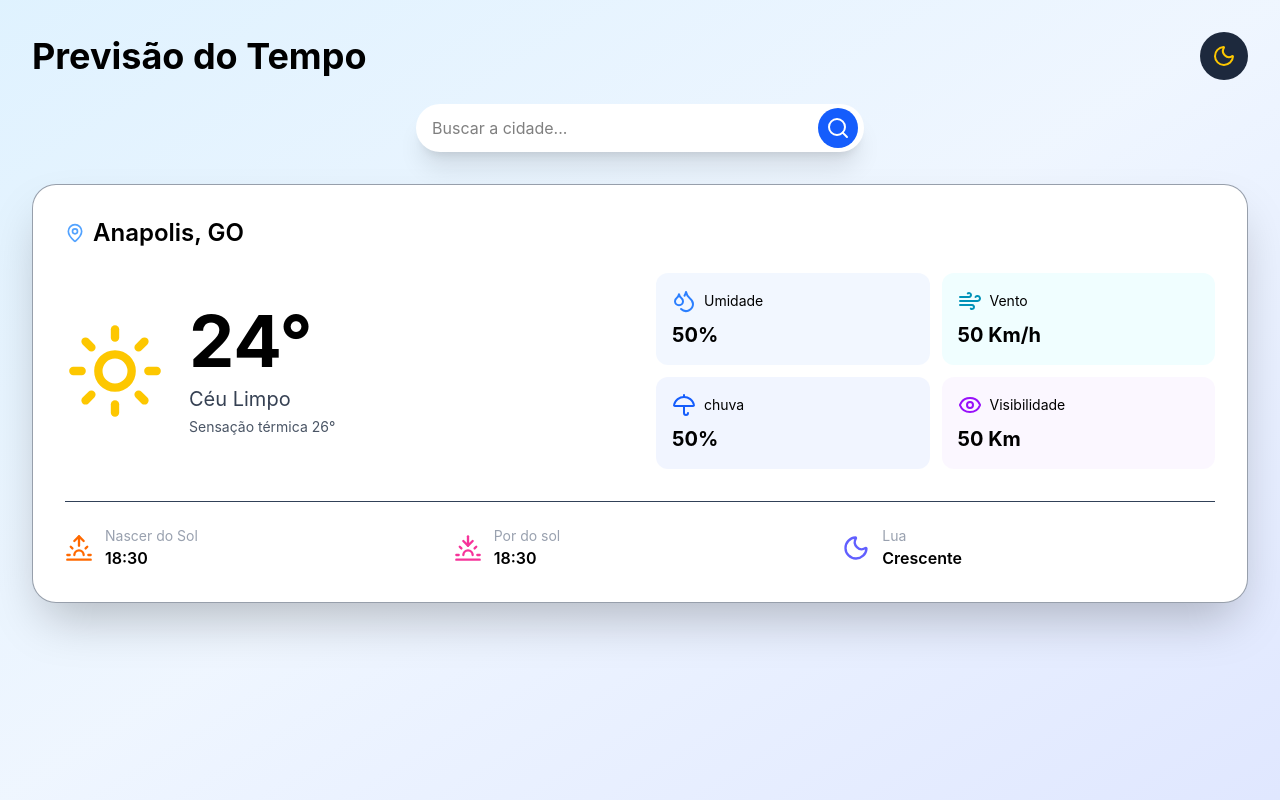
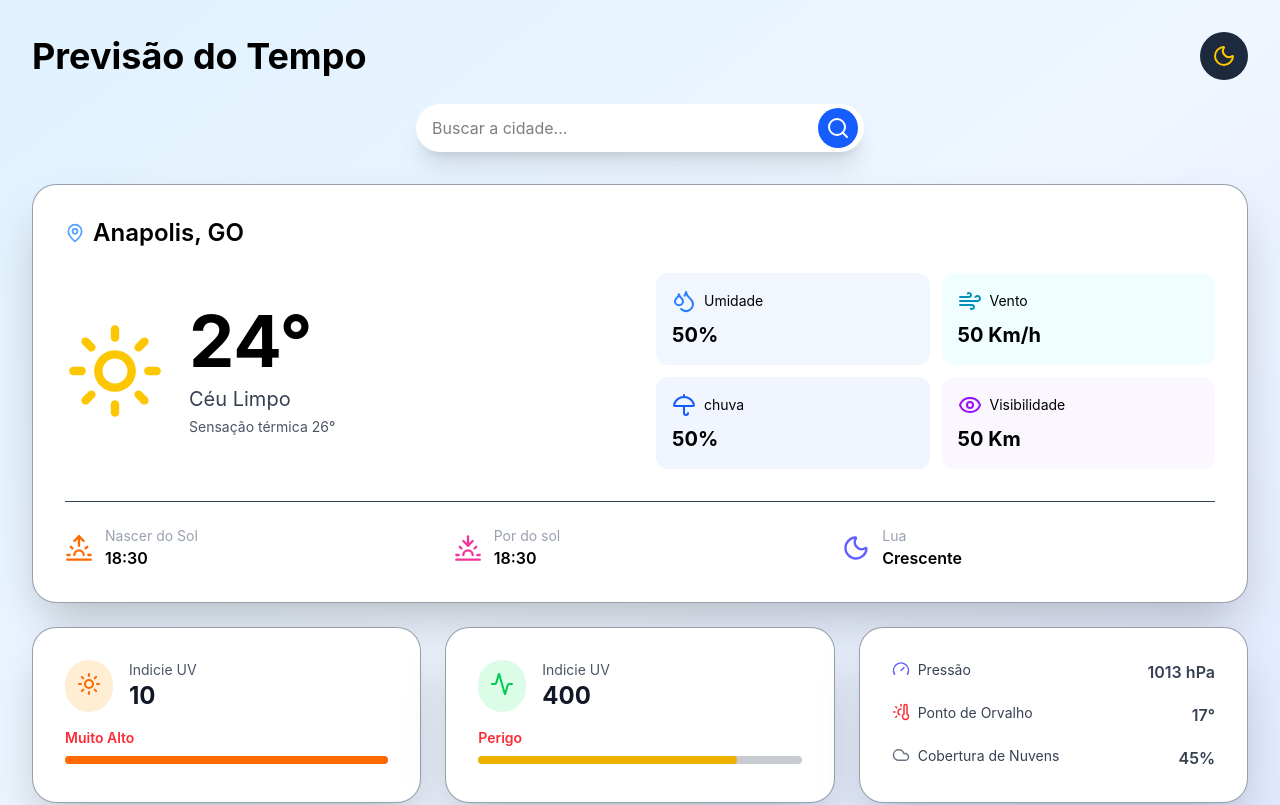
Before and after one commit to guilhermejorge0323/weather-web-APP, a React (Vite) app: page / in a window 1280 px wide. Shown: the top 805 px of the page. Built offline with nearby package versions, Linux system fonts and the light colour scheme.

Commit message:
Iniciando Card de previsao por hora

```diff
--- a/src/components/Main/Cards/Card.jsx
+++ b/src/components/Main/Cards/Card.jsx
@@ -1,6 +1,6 @@
 export const Card = ({ children }) => {
     return (
-        <div className="dark:bg-slate-800/50 bg-white shadow-2xl p-6 md:p-8 rounded-3xl backdrop-blur-xl border border-slate-700/50 mb-6">
+        <div className="dark:bg-slate-800/50 bg-white shadow-2xl p-6 md:p-8 rounded-3xl backdrop-blur-xl border border-slate-700/50">
             {children}
         </div>
     )
--- a/src/components/Main/Cards/MainCard/MainCard.jsx
+++ b/src/components/Main/Cards/MainCard/MainCard.jsx
@@ -6,10 +6,12 @@ import { TitleMainCard } from "./TittleMainCard"
 
 export const MainCard = () => {
     return (
-        <Card>
-            <TitleMainCard />
-            <InfoMainCard />
-            <SunriseDetails />
-        </Card>
+        <div className="mb-6">
+            <Card>
+                <TitleMainCard />
+                <InfoMainCard />
+                <SunriseDetails />
+            </Card>
+        </div>
     )
 }
--- /dev/null
+++ b/src/components/Main/Cards/MetricCards/MetricCard.jsx
@@ -0,0 +1,51 @@
+import { Card } from "../Card"
+import { ProgressBarMetric } from "./ProgressBarMetric";
+
+export const MetricCard = ({ icon, label, value, type }) => {
+    const getStatus = (val, metricType) => {
+        if(metricType === "uv") {
+            if (val <= 2) return ( <p className="text-sm font-semibold text-orange-500">Baixo</p> );
+            if (val <= 5) return ( <p className="text-sm font-semibold text-orange-500">Moderado</p> );
+            if (val <= 7) return ( <p className="text-sm font-semibold text-red-500">Alto</p> );
+            return ( <p className="text-sm font-semibold text-red-500">Muito Alto</p>);
+        }
+
+        if(metricType === "air") {
+            if (val <= 50) return ( <p className="text-sm font-semibold text-yellow-500">Boa</p> );
+            if (val <= 100) return ( <p className="text-sm font-semibold text-yellow-500">Moderada</p> );
+            if (val <= 150) return ( <p className="text-sm font-semibold text-yellow-600">Alerta</p> );
+            if (val <= 200) return ( <p className="text-sm font-semibold text-red-500">Insalubre</p> );
+            if (val <= 300) return ( <p className="text-sm font-semibold text-red-500">Muito insalubre</p> );
+            if (val <= 500) return ( <p className="text-sm font-semibold text-red-500">Perigo</p> );
+        }
+    }
+
+    const getBgIcon = () => {
+        if (type === "uv") {
+            return "dark:bg-orange-500/25 bg-orange-100"
+        } else if (type === "air") {
+            return "dark:bg-green-500/25 bg-green-100"
+        }
+    }
+
+    return (
+        <Card>
+            <div className="max-h-[110px] min-h-[110px]">
+                <div className="flex gap-4 mb-4">
+                    <div className={`p-3  rounded-full ${getBgIcon()}`}>
+                        {icon}
+                    </div>
+                    <div>
+                        <p className="dark:text-gray-400 text-gray-600 text-sm">{label}</p>
+                        <p className="dark:text-white text-gray-900 text-2xl font-bold">{value}</p>
+                    </div>
+                </div>
+
+                <div>
+                    {getStatus(value, type)}
+                    <ProgressBarMetric value={value} type={type} />
+                </div>
+            </div>
+        </Card>
+    )
+}
--- /dev/null
+++ b/src/components/Main/Cards/MetricCards/MetricCards.jsx
@@ -0,0 +1,16 @@
+import { ActivityIcon, Sun } from "lucide-react"
+import { MetricCard } from "./MetricCard"
+import { OthersMetricCard } from "./OthersMetricCard"
+
+
+export const MetricCards = () => {
+    return (
+        <div className="grid grid-cols-1 md:grid-cols-3 gap-6 mb-6">
+            <MetricCard icon={<Sun className=" text-orange-500 h-6 w-6"/>} label="Indicie UV" value={10} type="uv"/>
+
+            <MetricCard icon={<ActivityIcon className="text-green-500 h-6 w-6"/>} label="Indicie UV" value={400} type="air"/>
+
+            <OthersMetricCard />
+        </div>
+    )
+}
--- /dev/null
+++ b/src/components/Main/Cards/MetricCards/OthersMetricCard.jsx
@@ -0,0 +1,15 @@
+import { Cloud, Gauge, ThermometerSun } from "lucide-react"
+import { Card } from "../Card"
+import { OthersMetricInfo } from "./OthersMetricInfo"
+
+export const OthersMetricCard = () => {
+    return (
+        <Card>
+            <div className="max-h-[110px] min-h-[110px] h-full flex flex-col justify-between">
+                <OthersMetricInfo icon={<Gauge className="text-indigo-500 w-4.5 h-4.5"/>} label={'Pressão'} value={'1013 '} unit={'hPa'}/>
+                <OthersMetricInfo icon={<ThermometerSun className="text-red-500 w-4.5 h-4.5"/>} label={'Ponto de Orvalho'} value={'17'} unit={'°'}/>
+                <OthersMetricInfo icon={<Cloud className="text-gray-500 w-4.5 h-4.5"/>} label={'Cobertura de Nuvens'} value={'45'} unit={'%'}/>
+            </div>
+        </Card>
+    )
+}
--- /dev/null
+++ b/src/components/Main/Cards/MetricCards/OthersMetricInfo.jsx
@@ -0,0 +1,15 @@
+export const OthersMetricInfo = ({ icon, label, value, unit }) => {
+    return (
+        <div className="flex justify-between dark:text-gray-300 text-gray-700">
+            <div className="flex gap-2">
+                {icon}
+                <span className="text-sm ">{label}</span>
+            </div>
+
+            <div className="font-semibold">
+                <span>{value}</span>
+                <span>{unit}</span>
+            </div>
+        </div>
+    )
+}
--- /dev/null
+++ b/src/components/Main/Cards/MetricCards/ProgressBarMetric.jsx
@@ -0,0 +1,24 @@
+export const ProgressBarMetric = ({ value, type }) => {
+    const maxValues = {
+        uv: 10,
+        air: 500
+    }
+
+    const maxValue = maxValues[type];
+
+    const percent = Math.min((value / maxValue) * 100, 100);
+
+    const getColor = ()  => {
+        if (type === 'uv') {
+            return 'bg-orange-500'
+        }else if (type === 'air') {
+            return 'bg-yellow-500'
+        }
+    }
+
+    return (
+        <div className="w-full rounded-full h-2 mt-2 bg-gray-600/30">
+            <div className={`h-2 rounded-full transition-all ease-out duration-700 ${getColor()}`} style={{ width: `${percent}%` }}></div>
+        </div>
+    )
+}
--- /dev/null
+++ b/src/components/Main/Cards/Predictions/CardPerHours/CardInfoHours.jsx
@@ -0,0 +1 @@
+export const CardInfoHours = () =>  {}
--- /dev/null
+++ b/src/components/Main/Cards/Predictions/CardPerHours/CardPerHours.jsx
@@ -0,0 +1,13 @@
+import { Card } from "../../Card"
+import { TitleCardPredictions } from "../TittleCardPredictions"
+
+export const CardPerHours = () => {
+    return (
+        <Card>
+            <TitleCardPredictions>Previsão por Hora</TitleCardPredictions>
+            <div className="flex gap-4 overflow-x-auto pb-2">
+
+            </div>
+        </Card>
+    )
+}
--- /dev/null
+++ b/src/components/Main/Cards/Predictions/TittleCardPredictions.jsx
@@ -0,0 +1,5 @@
+export const TitleCardPredictions = ({ children }) => {
+    return (
+        <h3 className="dark:text-white text-gray-900 text-xl font-semibold mb-4">{children}</h3>
+    )
+}
--- a/src/components/Main/Main.jsx
+++ b/src/components/Main/Main.jsx
@@ -1,9 +1,13 @@
+import { CardPerHours } from "./Cards/Predictions/CardPerHours/CardPerHours"
 import { MainCard } from "./Cards/MainCard/MainCard"
+import { MetricCards } from "./Cards/MetricCards/MetricCards"
 
 export const Main = () => {
     return (
         <main>
             <MainCard />
+            <MetricCards />
+            <CardPerHours />
         </main>
     )
 }
```
